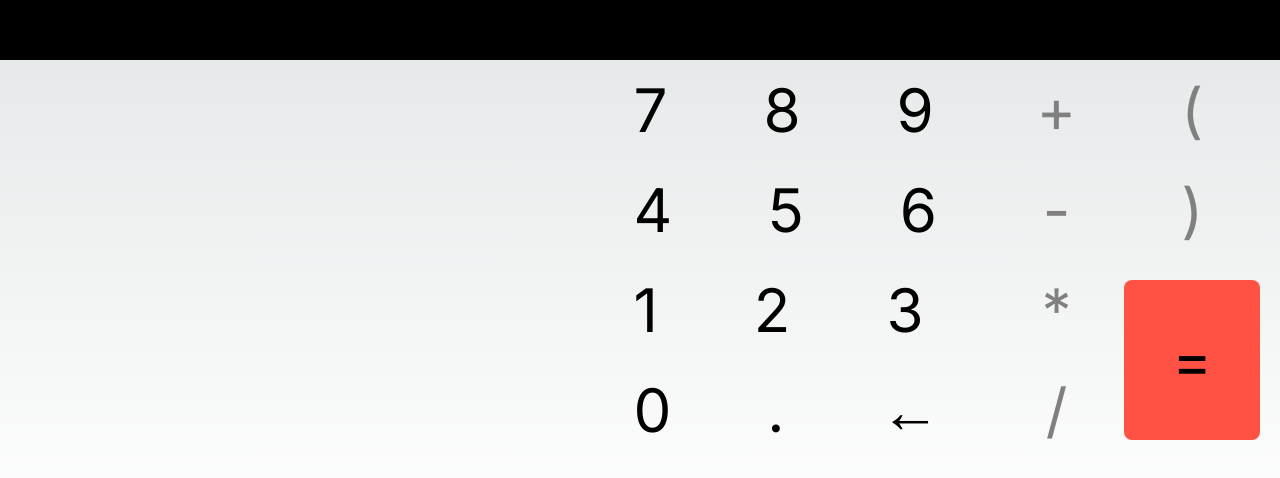
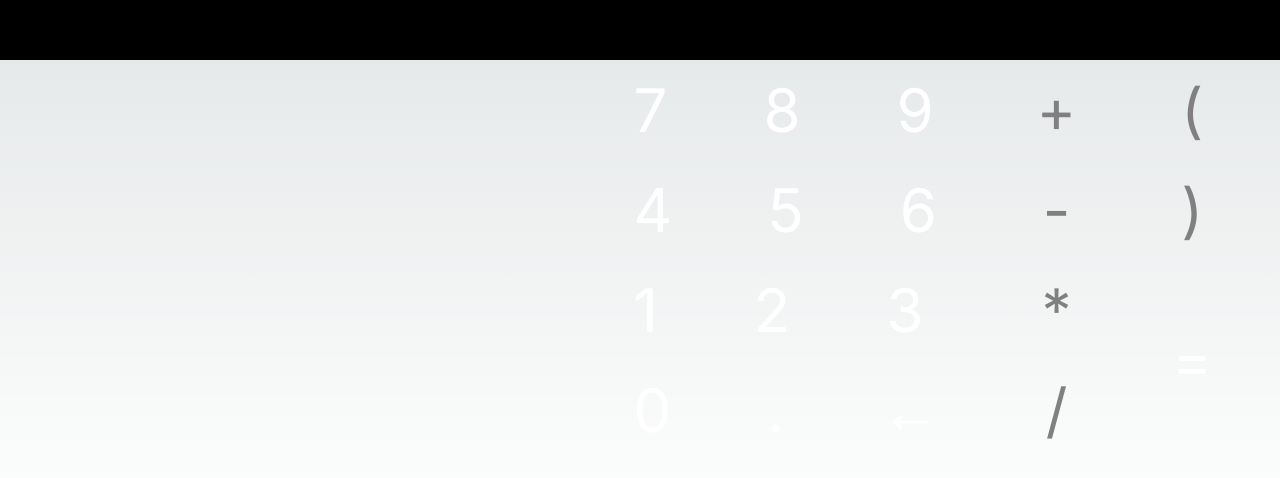
Before and after one commit to KeevenOliveira/calculator, a Next.js app: page / in a window 1280 px wide. Shown: the part 260-738 px from the top of the page. Built offline with nearby package versions, Linux system fonts and the light colour scheme.

Commit message:
[FIX]: Add more adjusts in styled components configuration and

```diff
--- a/next.config.mjs
+++ b/next.config.mjs
@@ -1,6 +1,9 @@
 /** @type {import('next').NextConfig} */
 const nextConfig = {
   output: "export",
+  compiler: {
+    styledComponents: true,
+  },
 };
 
 export default nextConfig;
--- a/package.json
+++ b/package.json
@@ -17,7 +17,8 @@
     "react": "^18",
     "react-dom": "^18",
     "react-toastify": "^10.0.5",
-    "styled-components": "^6.1.8"
+    "styled-components": "^6.1.8",
+    "@tauri-apps/api": "^1.5.1"
   },
   "devDependencies": {
     "@tauri-apps/cli": "^1.5.10",
--- a/src/app/layout.tsx
+++ b/src/app/layout.tsx
@@ -4,6 +4,8 @@
 
 import "./globals.css";
 import "react-toastify/dist/ReactToastify.css";
+
+import StyledComponentsRegistry from "@/lib/registry";
 
 const inter = Inter({ subsets: ["latin"] });
 
@@ -19,8 +21,10 @@
 }>) {
   return (
     <html lang="en">
-      <body className={inter.className}>{children}</body>
-      <ToastContainer />
+      <body className={inter.className}>
+        <StyledComponentsRegistry> {children}</StyledComponentsRegistry>
+        <ToastContainer />
+      </body>
     </html>
   );
 }
--- a/src/app/page.tsx
+++ b/src/app/page.tsx
@@ -3,7 +3,6 @@
 
 import NumbersContainer from "@/components/NumbersContainer";
 import MathOperators from "@/components/MathOperators";
-import { toast } from "react-toastify";
 
 export default function Home() {
   const [value, setValue] = useState("0");
--- /dev/null
+++ b/src/lib/registry.tsx
@@ -0,0 +1,29 @@
+"use client";
+
+import React, { useState } from "react";
+import { useServerInsertedHTML } from "next/navigation";
+import { ServerStyleSheet, StyleSheetManager } from "styled-components";
+
+export default function StyledComponentsRegistry({
+  children,
+}: {
+  children: React.ReactNode;
+}) {
+  // Only create stylesheet once with lazy initial state
+  // x-ref: https://reactjs.org/docs/hooks-reference.html#lazy-initial-state
+  const [styledComponentsStyleSheet] = useState(() => new ServerStyleSheet());
+
+  useServerInsertedHTML(() => {
+    const styles = styledComponentsStyleSheet.getStyleElement();
+    styledComponentsStyleSheet.instance.clearTag();
+    return <>{styles}</>;
+  });
+
+  if (typeof window !== "undefined") return <>{children}</>;
+
+  return (
+    <StyleSheetManager sheet={styledComponentsStyleSheet.instance}>
+      {children}
+    </StyleSheetManager>
+  );
+}
--- a/src/styles/button.ts
+++ b/src/styles/button.ts
@@ -2,15 +2,14 @@
 
 interface ButtonProps {
   color?: string;
-  background?: string;
+  $background?: string;
 }
 
 export const Button = styled.button<ButtonProps>`
-  color: ${(props) => (props.color ? props.color : "")};
-  background-color: ${(props) => (props.background ? props.background : "")};
-
+  color: ${(props) => (props.color ? props.color : "#FFFF")};
+  background-color: ${(props) => props.$background};
   &:hover {
-    color: #eeeeee;
+    color: #d1d1d1;
   }
 
   &:active {
```
